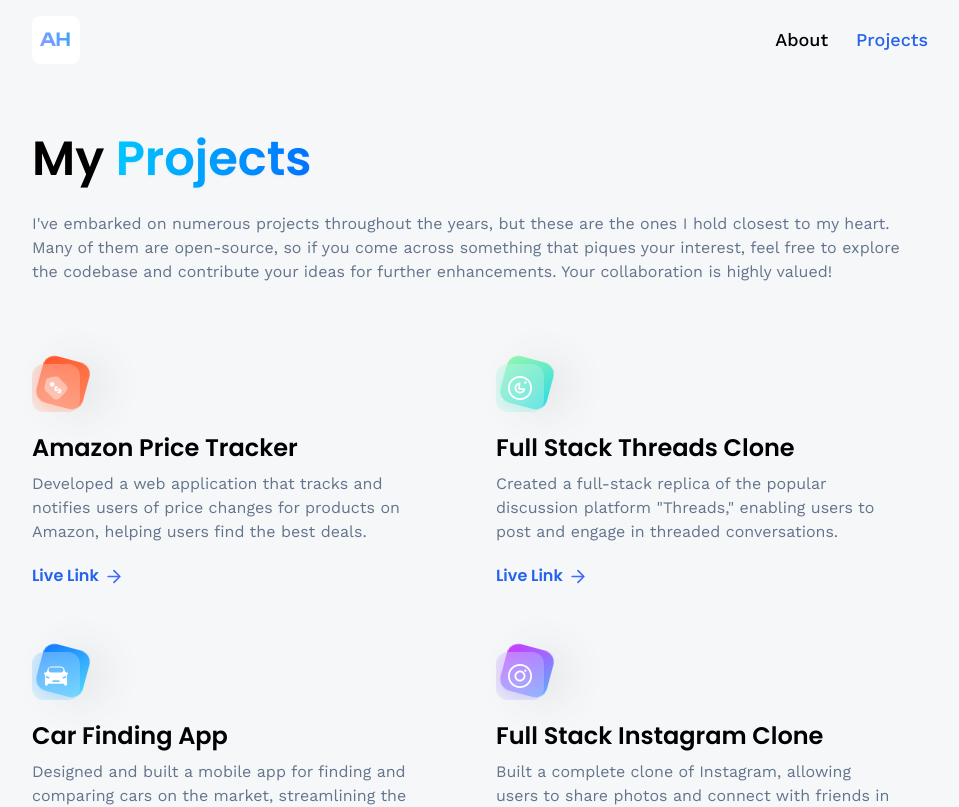
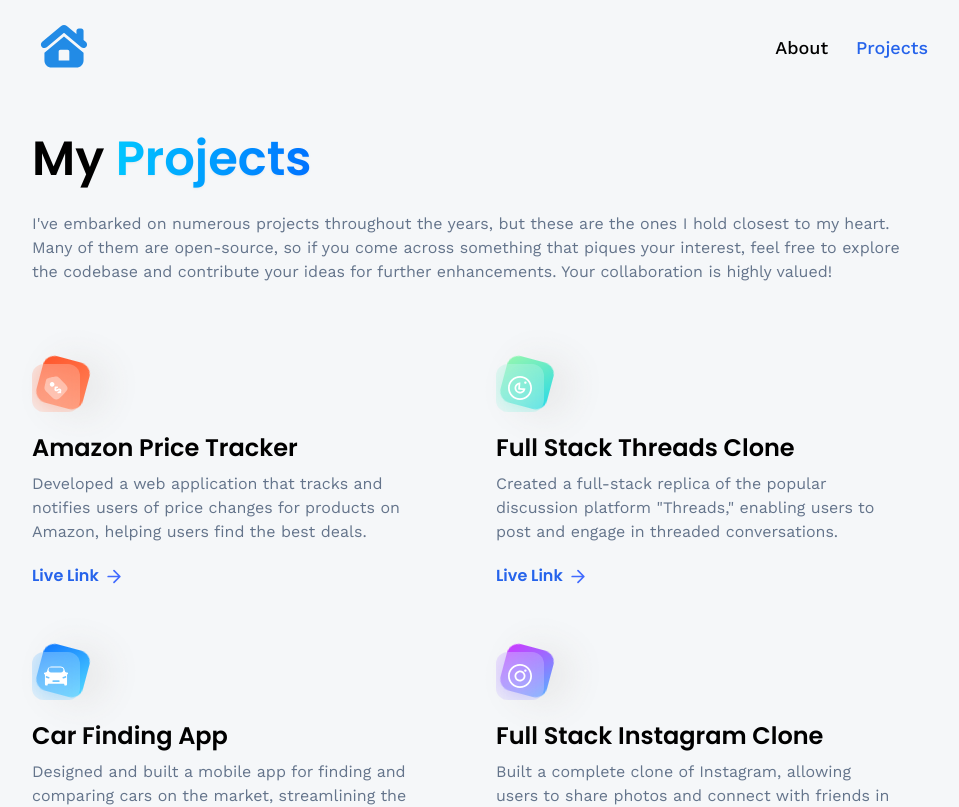
Before and after one commit to FaisMuhammadd/3d-portfolio, a React (Vite) app: page /projects in a window 1280 px wide. Shown: the top 807 px of the page, without its empty margins (160-1119 px from the left). Built offline with nearby package versions, Linux system fonts and the light colour scheme; no server answers.

Commit message:
add icon HOME in homepage

```diff
--- a/src/assets/images/index.js
+++ b/src/assets/images/index.js
@@ -1,15 +1,4 @@
-import hero from './hero.jpg'
-import meta from './meta.png'
-import shopify from './shopify.png'
-import starbucks from './starbucks.png'
-import tesla from './tesla.png'
-import logo from './logo.svg'
+import shopify from "./shopify.png"
+import home from "./home.svg"
 
-export {
-    hero,
-    meta,
-    shopify,
-    starbucks,
-    tesla,
-    logo
-}
+export { shopify, home }
--- a/src/components/Navbar.jsx
+++ b/src/components/Navbar.jsx
@@ -1,12 +1,12 @@
 import { NavLink } from "react-router-dom"
 
-import { logo } from "../assets/images"
+import { home } from "../assets/images"
 
 const Navbar = () => {
   return (
     <header className="header">
       <NavLink to="/">
-        <img src={logo} alt="logo" className="w-18 h-18 object-contain" />
+        <img src={home} alt="logo" className="w-18 h-18 object-contain" />
       </NavLink>
       <nav className="flex text-lg gap-7 font-medium">
         <NavLink
--- a/src/constants/index.js
+++ b/src/constants/index.js
@@ -1,4 +1,4 @@
-import { meta, shopify, starbucks, tesla } from "../assets/images"
+import { shopify } from "../assets/images"
 import {
   car,
   contact,
```
Also changed, not shown: src/assets/images/home.svg (added), src/assets/images/logo.svg (deleted).
